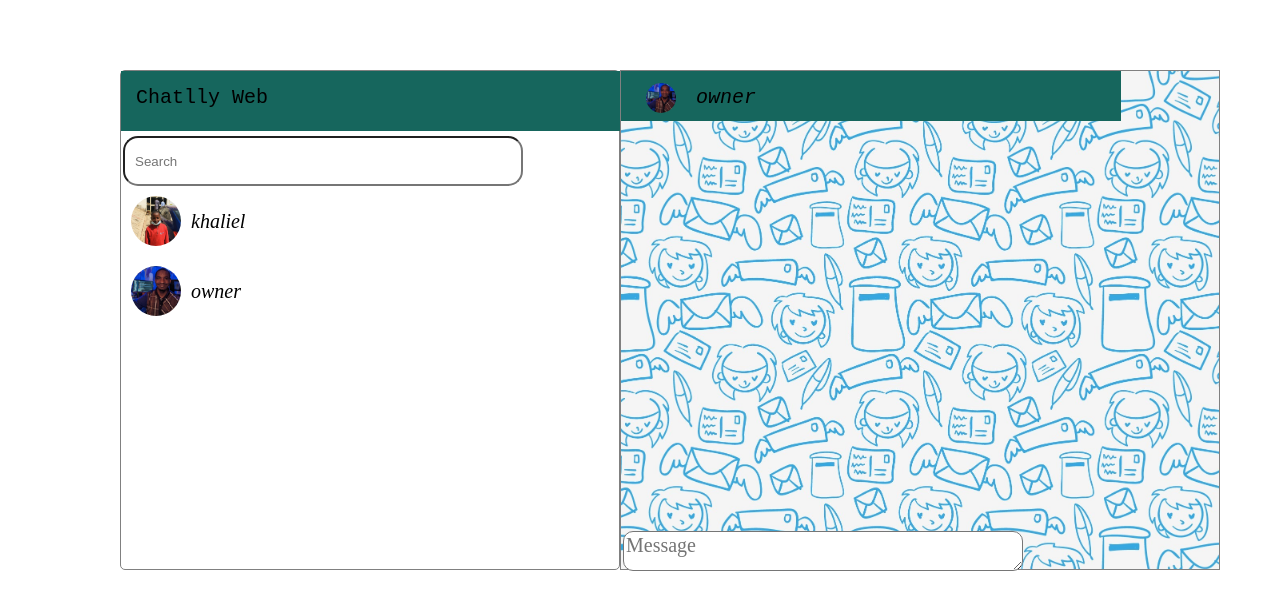
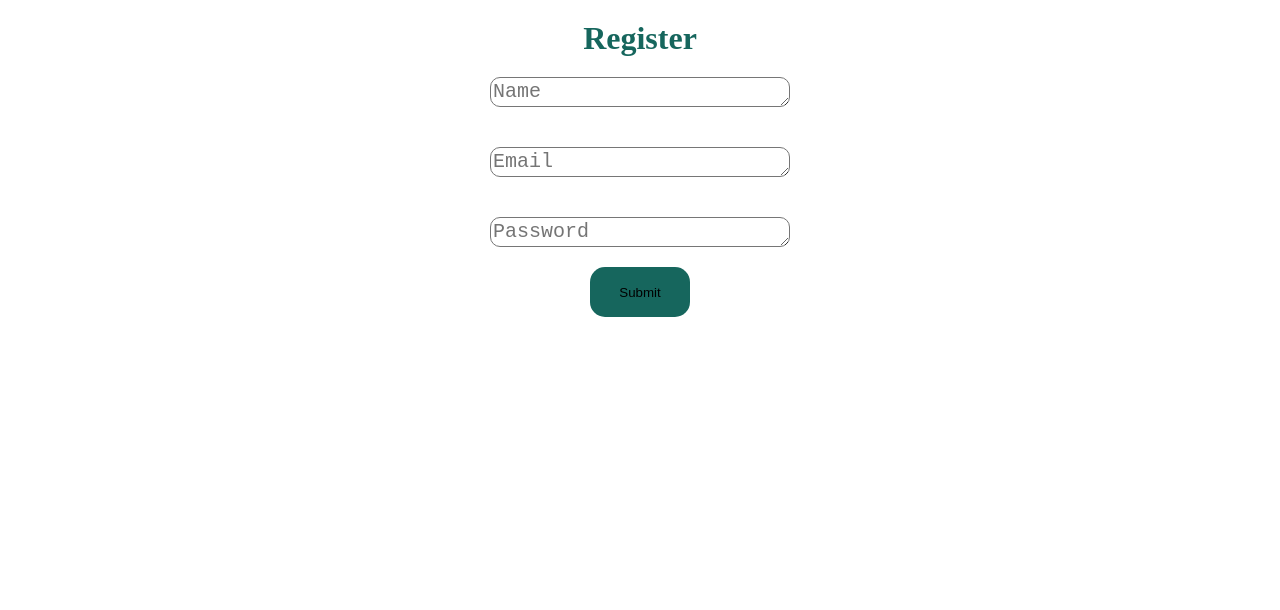
Before and after one commit to codeswot/chatlly-web, a React (Create React App) app: page / in a window 1280 px wide. Shown: the top 610 px of the page. Built offline with nearby package versions, Linux system fonts and the light colour scheme.

Commit message:
fix the TODO

```diff
--- a/src/App.js
+++ b/src/App.js
@@ -9,15 +9,21 @@ function App() {
   return (
     <div className="App">
       <Router>
-      <Routes>
-            <Route path='/login' element={<Login />} />
-            <Route path='/register' element={<Register />} />
-        </Routes>
-        <div className="body">
+        <Routes>
+          {/* <div className="body">
         <SideBar />
         <Users />
         <MessageBox />
         </div>
+        TODO: Make the above a seperate as (Chat) component and use it as the
+        element bello
+        */}
+        {/* also let the base path / route to Register */}
+          <Route path="/" element={<Register />} />
+          <Route path="/login" element={<Login />} />
+          <Route path="/register" element={<Register />} />
+          {/* <Route path='/chat' element={<Chat />} /> */}
+        </Routes>
       </Router>
     </div>
   );
```
